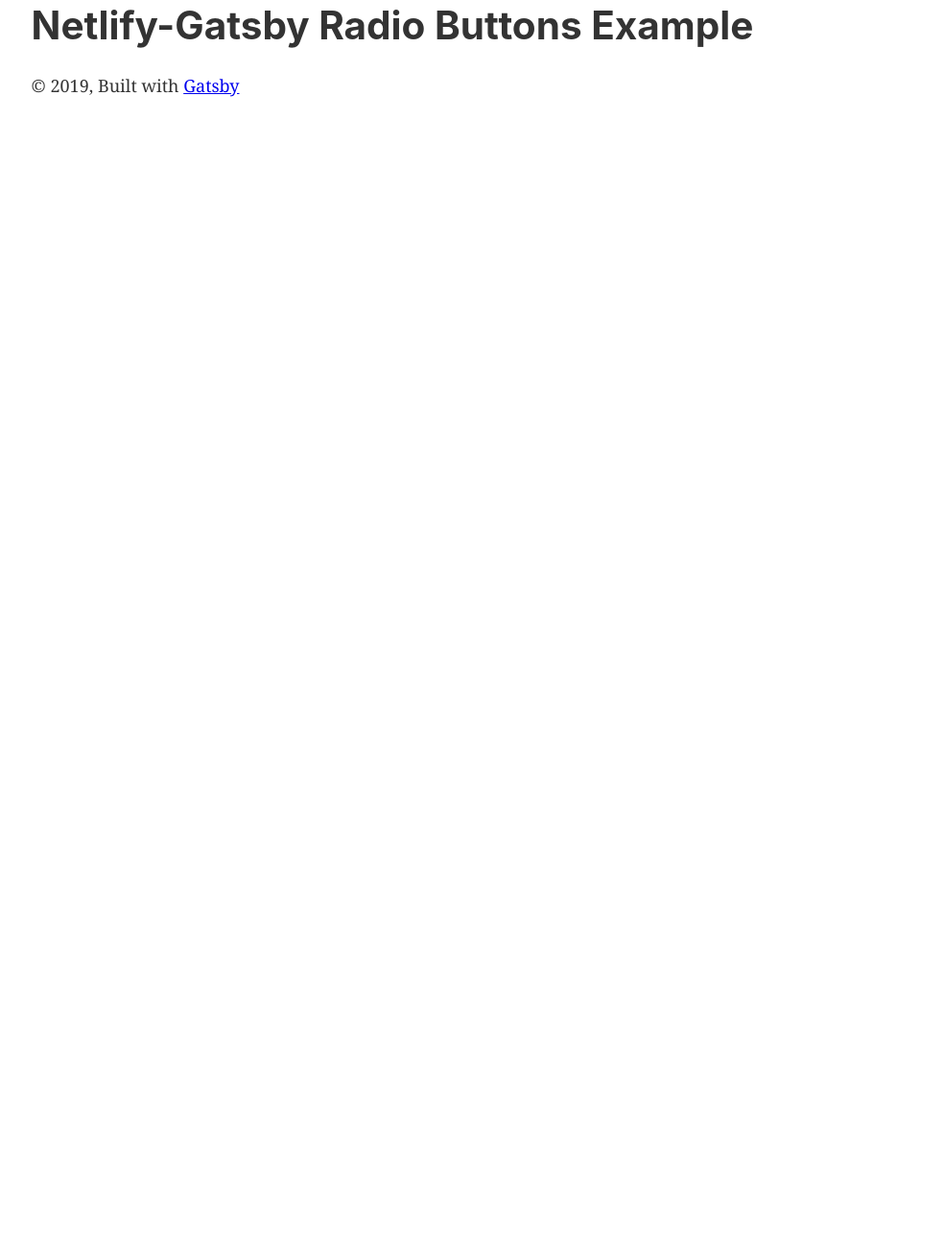
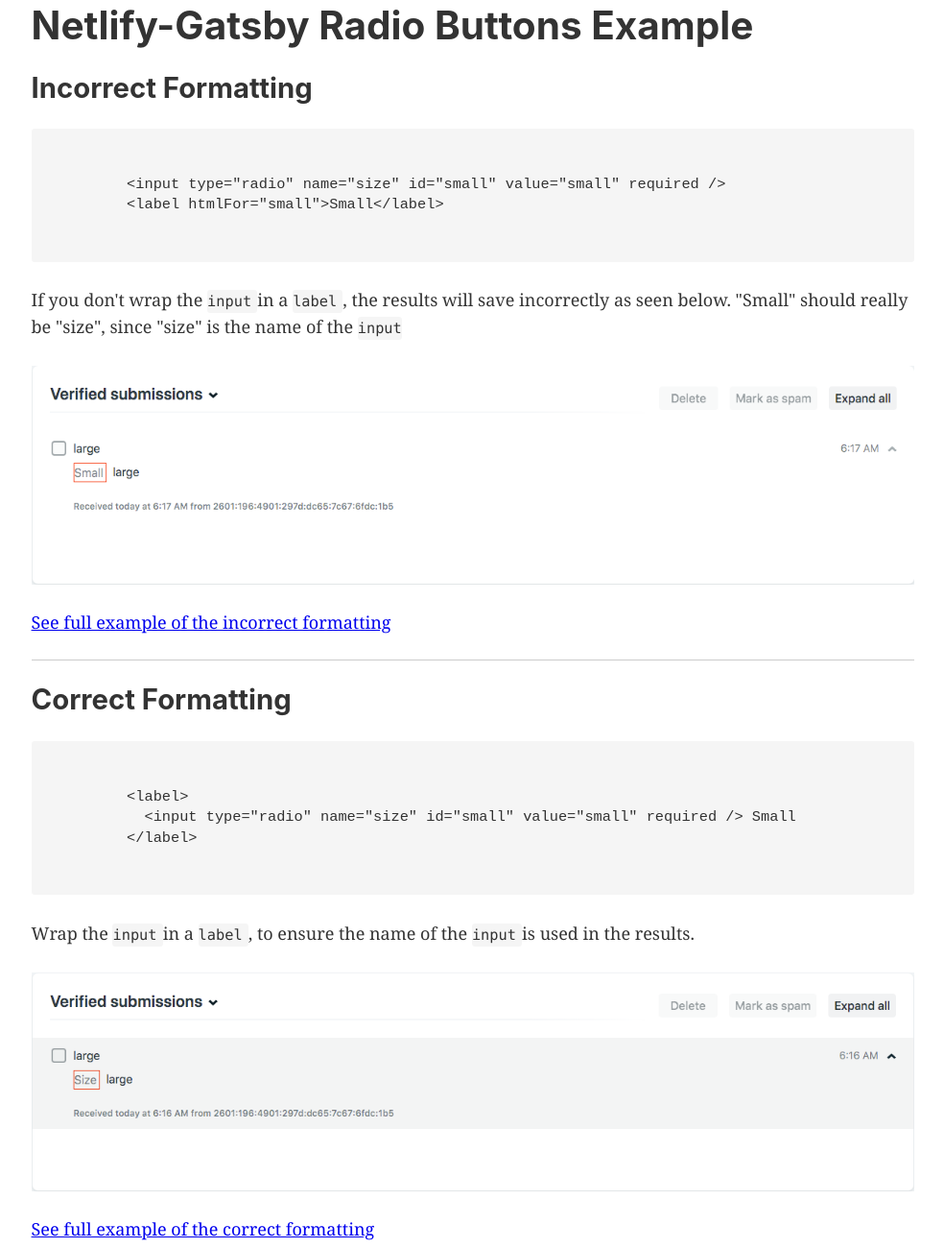
Before and after one commit to stevepolitodesign/netlify-gatsby-radio-buttons-example, a Gatsby site: page / in a window 1280 px wide. Shown: the part 180-1480 px from the top of the page at 96% size, without its empty margins (147-1131 px from the left). Before the commit the page ends 800 px from the top, so only its background shows below. Built offline with nearby package versions, Linux system fonts and the light colour scheme; Gatsby itself is replaced by a stand-in of ours.

Commit message:
add images. build out index page.

```diff
--- /dev/null
+++ b/src/components/image-correct.js
@@ -0,0 +1,32 @@
+import React from "react"
+import { useStaticQuery, graphql } from "gatsby"
+import Img from "gatsby-image"
+
+/*
+ * This component is built using `gatsby-image` to automatically serve optimized
+ * images with lazy loading and reduced file sizes. The image is loaded using a
+ * `useStaticQuery`, which allows us to load the image from directly within this
+ * component, rather than having to pass the image data down from pages.
+ *
+ * For more information, see the docs:
+ * - `gatsby-image`: https://gatsby.dev/gatsby-image
+ * - `useStaticQuery`: https://www.gatsbyjs.org/docs/use-static-query/
+ */
+
+const Image = () => {
+  const data = useStaticQuery(graphql`
+    query {
+      placeholderImage: file(relativePath: { eq: "correct.png" }) {
+        childImageSharp {
+          fluid(maxWidth: 920) {
+            ...GatsbyImageSharpFluid
+          }
+        }
+      }
+    }
+  `)
+
+  return <Img fluid={data.placeholderImage.childImageSharp.fluid} />
+}
+
+export default Image
--- a/src/components/image.js
+++ b/src/components/image-incorrect.js
@@ -16,9 +16,9 @@
 const Image = () => {
   const data = useStaticQuery(graphql`
     query {
-      placeholderImage: file(relativePath: { eq: "gatsby-astronaut.png" }) {
+      placeholderImage: file(relativePath: { eq: "incorrect.png" }) {
         childImageSharp {
-          fluid(maxWidth: 300) {
+          fluid(maxWidth: 920) {
             ...GatsbyImageSharpFluid
           }
         }
--- a/src/pages/index.js
+++ b/src/pages/index.js
@@ -1,12 +1,42 @@
 import React from "react"
-
+import { Link } from "gatsby"
 import Layout from "../components/layout"
 import SEO from "../components/seo"
+import IncorrectImage from "./../components/image-incorrect"
+import CorrectImage from "./../components/image-correct"
 
 const IndexPage = () => (
   <Layout>
     <SEO title="Home" />
     <h1>Netlify-Gatsby Radio Buttons Example</h1>
+    <h2>Incorrect Formatting</h2>
+    <pre>
+      {
+        `
+        <input type="radio" name="size" id="small" value="small" required />
+        <label htmlFor="small">Small</label>
+        `
+      }
+    </pre>
+    <p>If you don't wrap the <code>{`input`}</code> in a <code>{`label`}</code>, the results will save incorrectly as seen below. "Small" should really be "size", since "size" is the name of the <code>{`input`}</code></p>
+    <IncorrectImage />
+    <br/>
+    <p><Link to="/example-not-working/">See full example of the incorrect formatting</Link></p>
+    <hr/>
+    <h2>Correct Formatting</h2>
+    <pre>
+      {
+        `
+        <label>
+          <input type="radio" name="size" id="small" value="small" required /> Small
+        </label>
+        `
+      }
+    </pre>
+    <p>Wrap the <code>{`input`}</code> in a <code>{`label`}</code>, to ensure the name of the <code>{`input`}</code> is used in the results.</p>
+    <CorrectImage />
+    <br/>
+    <p><Link to="/example-working/">See full example of the correct formatting</Link></p>
   </Layout>
 )
 
```
Also changed, not shown: src/components/form-correct.js (+28 -18 lines), src/components/form-incorrect.js (+14 -5 lines), src/images/correct.png (added), src/images/incorrect.png (added).
